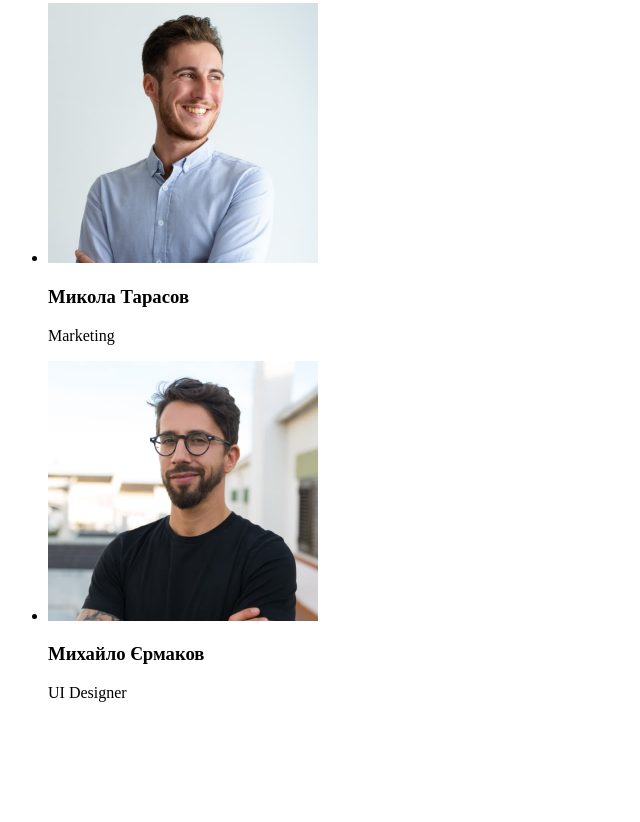
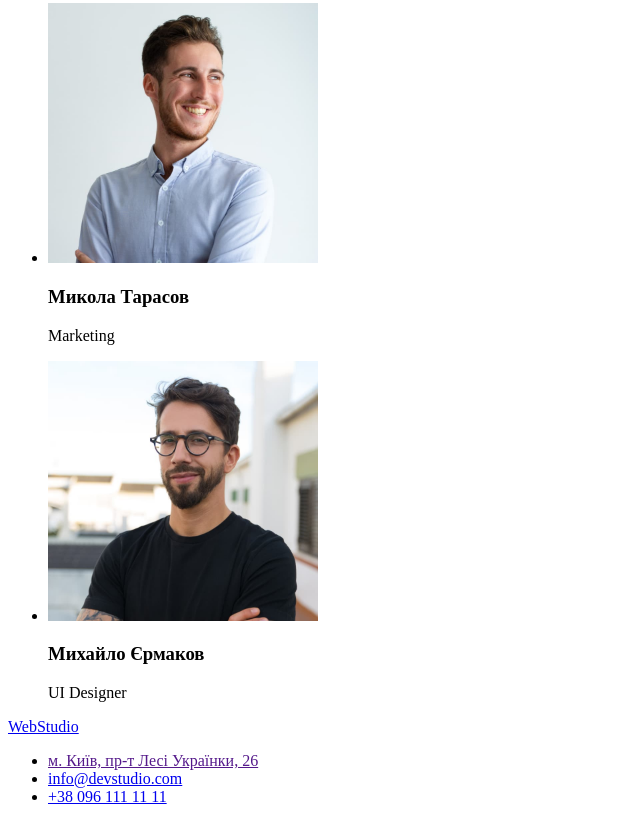
Before and after one commit to Firsache/goit-markup-hw-01, a plain HTML site: page index.html in a window 1280 px wide. Shown: the part 2330-3152 px from the top of the page, without its empty margins (0-640 px from the left). Before the commit the page ends 3048 px from the top, so only its background shows below. Drawn offline with Linux system fonts and the light colour scheme.

Commit message:
the footer is done

```diff
--- a/index.html
+++ b/index.html
@@ -91,7 +91,13 @@
     </main>
     <!-- Футер -->
     <footer>
-
+        <!-- Логотип сайта -->
+        <a href="./index.html">WebStudio</a>
+        <ul>
+            <li><a href="">м. Київ, пр-т Лесі Українки, 26</a></li>
+            <li><a href="mailto:info@devstudio.com">info@devstudio.com</a></li>
+            <li><a href="tel:+38 096 111 11 11">+38 096 111 11 11</a></li>
+        </ul>
     </footer>
 </body>
 </html>
```
